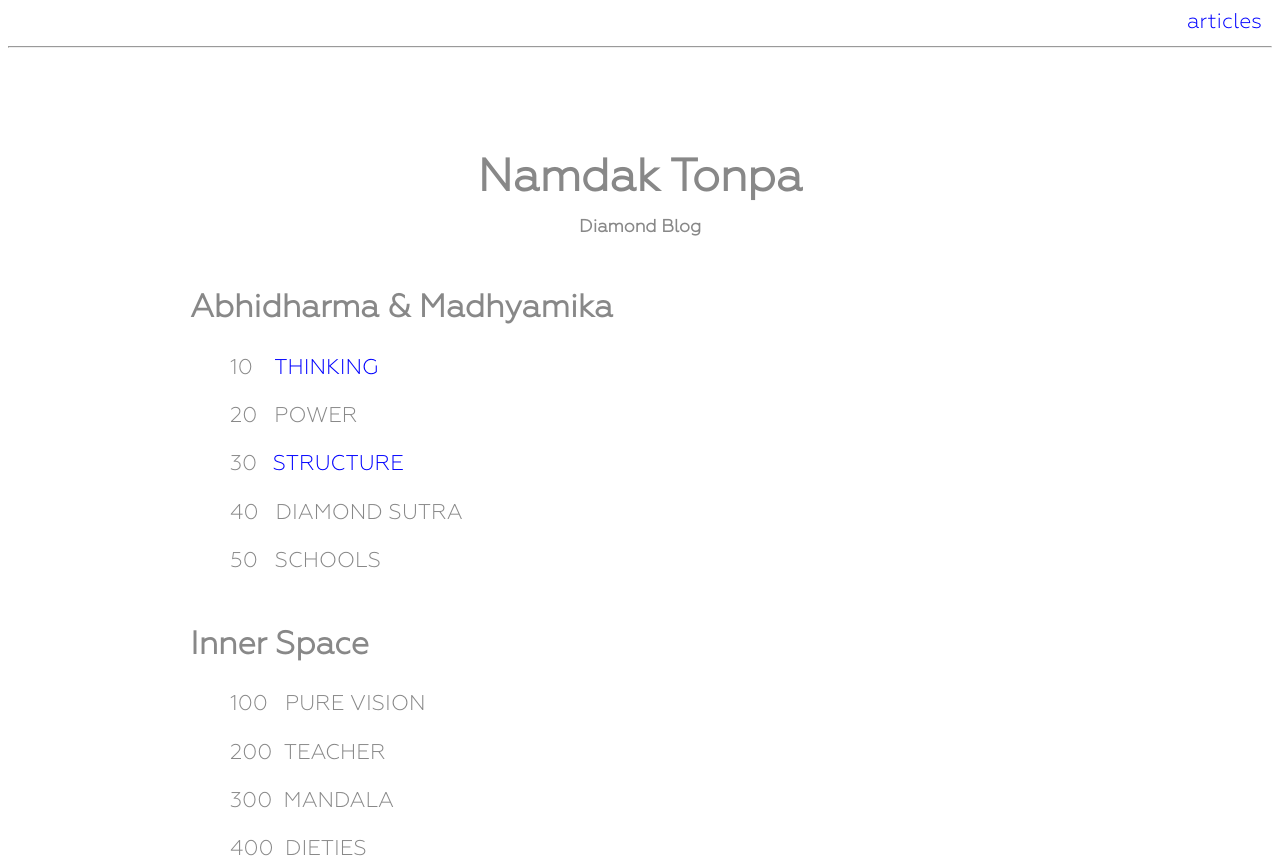
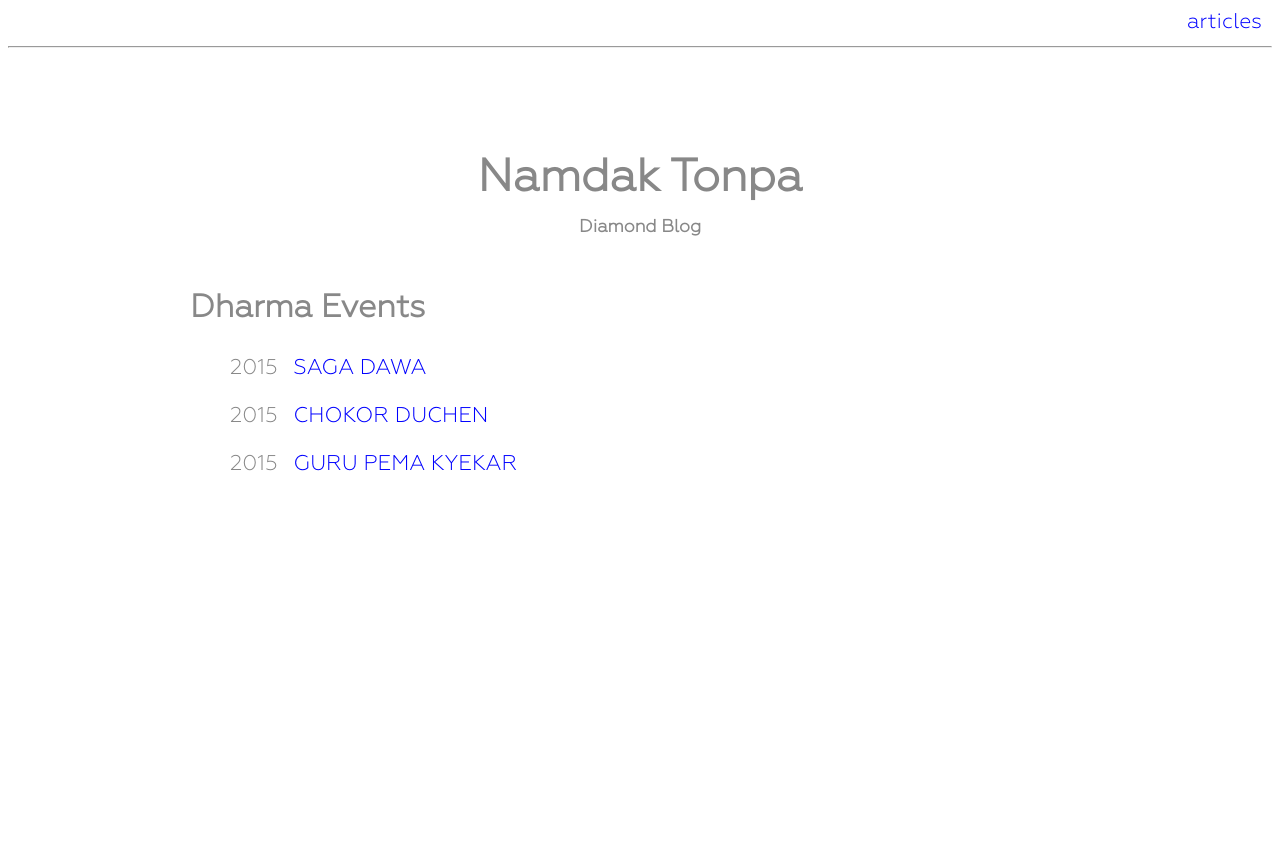
Before and after one commit to 5HT/5HT, a plain HTML site: page dharma/index.html in a window 1280 px wide. Shown: the top 865 px of the page. After the commit the page ends 800 px from the top, so only its background shows below. Drawn offline with Linux system fonts and the light colour scheme.

Commit message:
dharma events

```diff
--- a/dharma/index.html
+++ b/dharma/index.html
@@ -21,7 +21,7 @@
 <div class=message>
 
 
-<h2>Abhidharma & Madhyamika</h2>
+<!--h2>Abhidharma & Madhyamika</h2>
 
 <blockquote>
 <p>10 &nbsp;<a href="sems.htm">THINKING</a></p>
@@ -40,16 +40,14 @@
 <p>400 &nbsp;DIETIES</p>
 </blockquote>
 
-<!--div align=right><img src="synrc-g14.svg" width=150></div-->
-
 <h2>Buddhas Stories</h2>
 
 <blockquote>
 <p>1000 &nbsp;SHAKYAMUNI</p>
 <p>2000 PADMASAMBHAVA</p>
-</blockquote>
+</blockquote-->
 
-<h2>Calendar</h2>
+<h2>Dharma Events</h2>
 
 <blockquote>
 <p>2015 <a href="saga.dawa.htm">SAGA DAWA</a></p>
```
